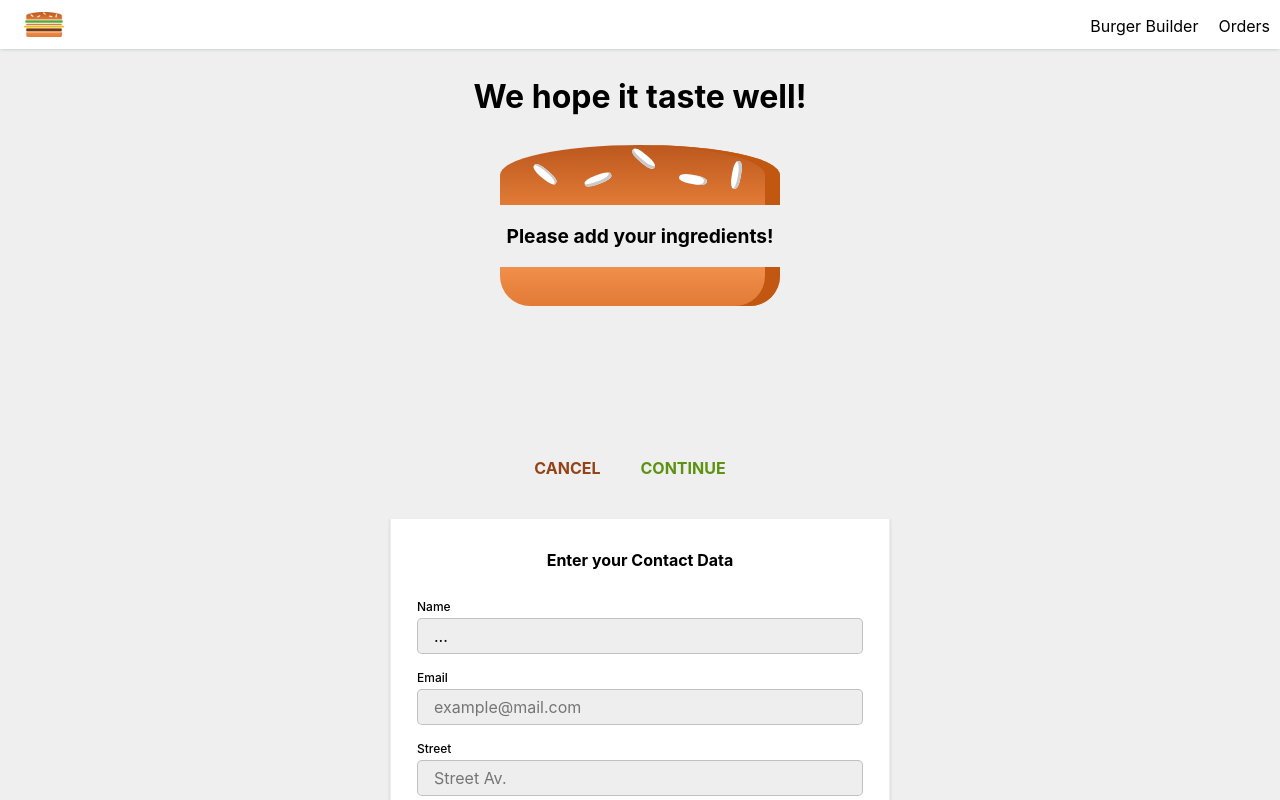
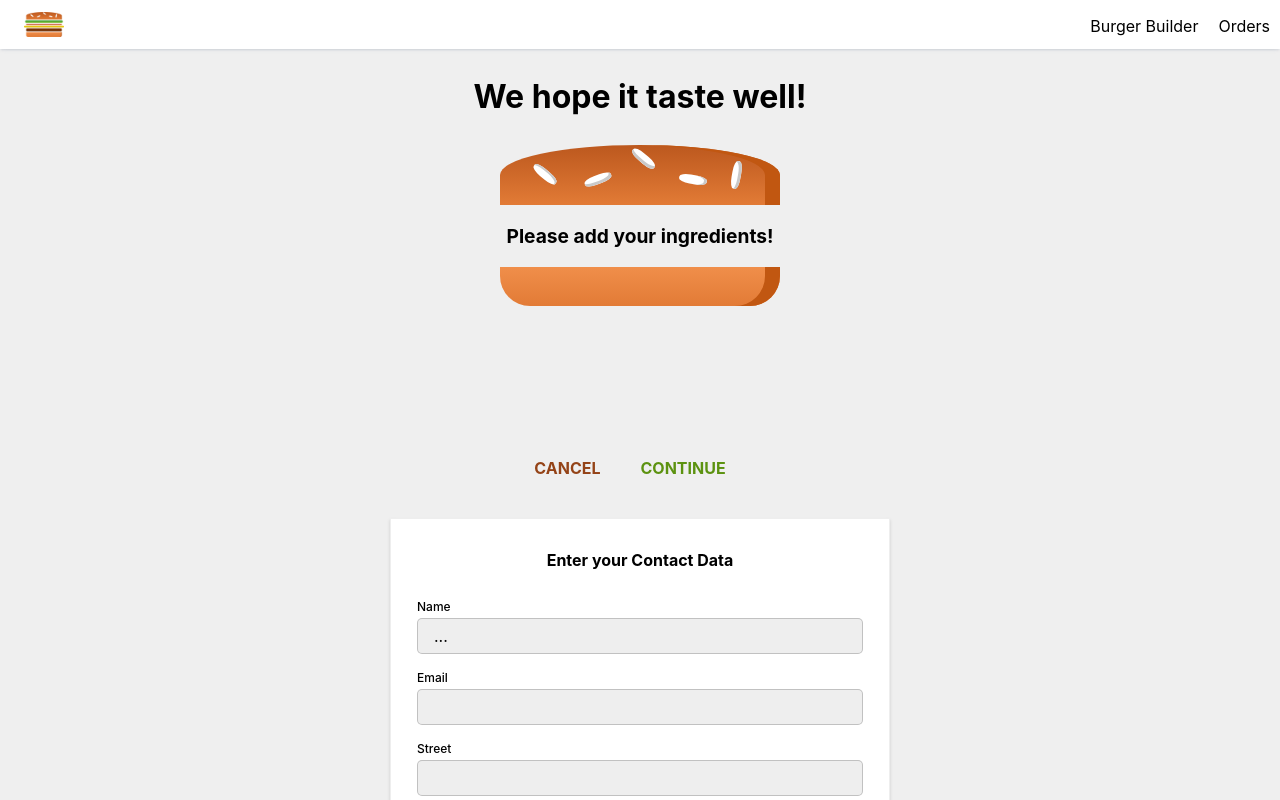
Before and after one commit to SilvaMtz/burger-builder, a React (Create React App) app: page /checkout in a window 1280 px wide. Both pictures are taken after a click on the button "CONTINUE". Shown: the top 800 px of the page. Built offline with nearby package versions, Linux system fonts and the light colour scheme.

Commit message:
lecture 237

```diff
--- a/src/components/UI/Input/Input.js
+++ b/src/components/UI/Input/Input.js
@@ -5,13 +5,25 @@ const input = (props) => {
 
   let inputElement = null;
 
-  switch (props.inputtype) {
+  switch (props.elemetType) {
     case('input'):
-      inputElement = <input className={[classes.InputElement, classes.Input].join(' ')} {...props} />
+      inputElement = <input
+        className={[classes.InputElement, classes.Input].join(' ')}
+        {...props.elementConfig}
+        value={props.value}
+      />
     case ('textarea'):
-      inputElement = <textarea className={[classes.InputElement, classes.Textarea].join(' ')} {...props} />
+      inputElement = <textarea
+        className={[classes.InputElement, classes.Textarea].join(' ')}
+        {...props.elementConfig}
+        value={props.value}
+      />
     default:
-      inputElement = <input className={[classes.InputElement, classes.Input].join(' ')} {...props} />
+      inputElement = <input
+        className={[classes.InputElement, classes.Input].join(' ')}
+        {...props.elementConfig}
+        value={props.value}
+      />
   }
 
   return (
```
